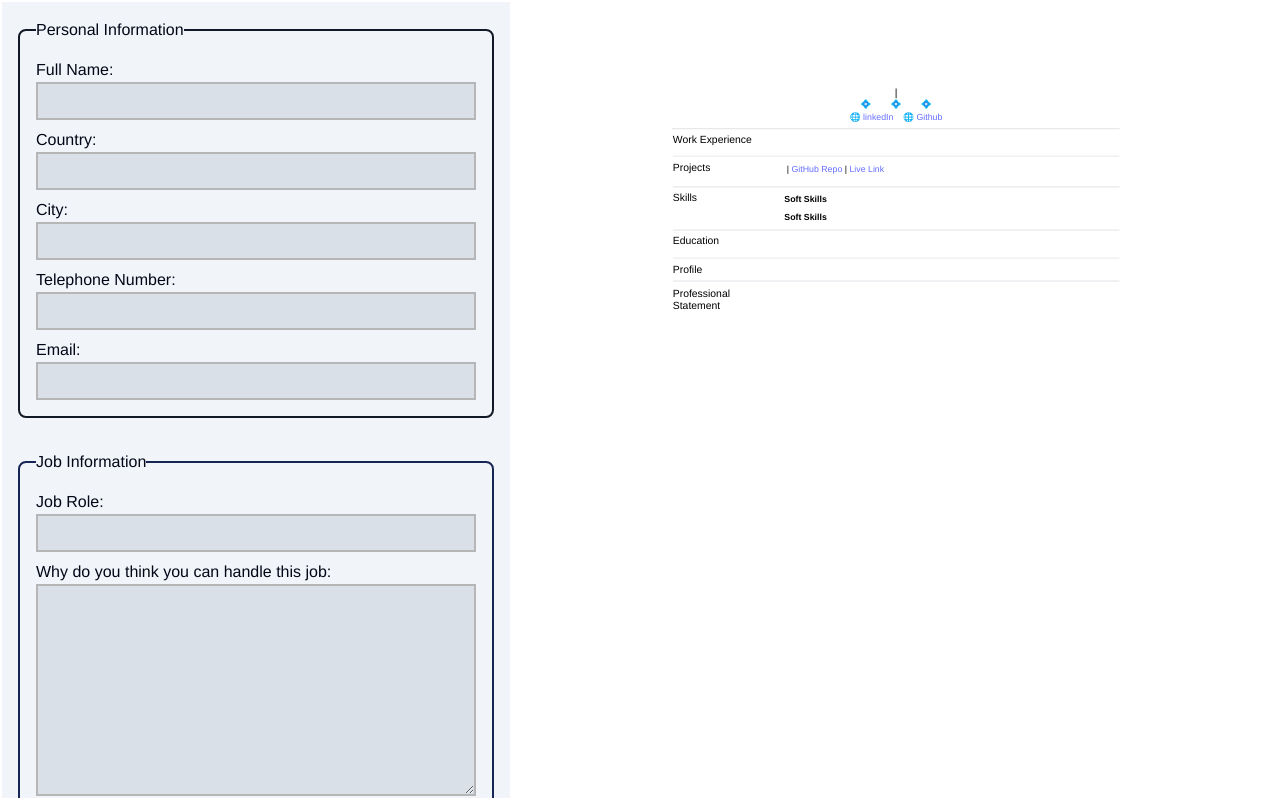
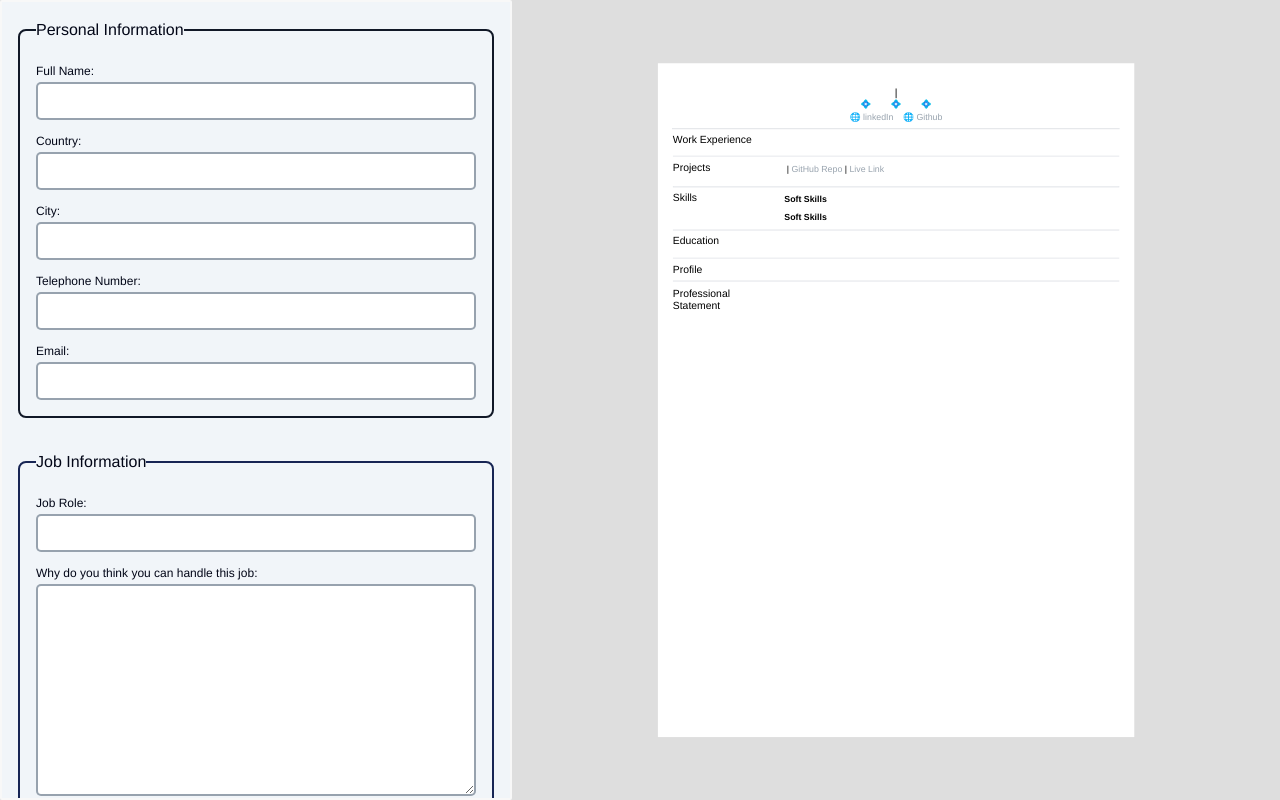
Before and after one commit to CyberWolf-1219/resume-builder, a React (Vite) app: page / in a window 1280 px wide. Built offline with nearby package versions, Linux system fonts and the light colour scheme.

Commit message:
added the cutome font & color pallet

```diff
--- a/src/index.css
+++ b/src/index.css
@@ -2,14 +2,24 @@
 @tailwind components;
 @tailwind utilities;
 
+@font-face {
+  font-family: Dosis;
+  src: url('/Dosis/Dosis-VariableFont_wght.ttf');
+}
+
 :root {
+
+  --clr-primary: hsl(0, 0%, 87%);
+  --clr-secondary: hsl(216, 18%, 16%);
+  --clr-secondary-light: hsla(210, 32%, 28%, 50%);
+  --clr-accent: hsl(0, 84%, 64%);
+
   font-family: Helvetica, Calibri, sans-serif;
   line-height: 1.5;
   font-weight: 400;
 
-  color-scheme: light dark;
-  color: rgba(255, 255, 255, 0.87);
-  background-color: #242424;
+  color: var(--clr-secondary);
+  background-color: var(--clr-primary);
 
   font-synthesis: none;
   text-rendering: optimizeLegibility;
@@ -20,12 +30,12 @@
 
 a {
   font-weight: 500;
-  color: #646cff;
+  color: var(--clr-secondary-light);
   text-decoration: inherit;
 }
 
 a:hover {
-  color: #535bf2;
+  color: var(--clr-accent);
 }
 
 body {
@@ -41,36 +51,39 @@ h1 {
   line-height: 1.1;
 }
 
+form {
+  background-color: var(--clr-secondary);
+  color: var(--clr-primary);
+}
+
+fieldset {
+  border: 2px solid var(--clr-secondary-light);
+  border-radius: 6px;
+  -webkit-border-radius: 6px;
+  -moz-border-radius: 6px;
+  -ms-border-radius: 6px;
+  -o-border-radius: 6px;
+}
+
 input,
-textarea {
+textarea,
+.item-box {
   padding: 0.5rem;
+  line-height: 80%;
+  border: 2px solid var(--clr-secondary-light);
+  border-radius: 5px;
+  -webkit-border-radius: 5px;
+  -moz-border-radius: 5px;
+  -ms-border-radius: 5px;
+  -o-border-radius: 5px;
+  color: var(--clr-secondary);
+  font-weight: 500;
+}
 
-  line-height: 80%;
-  border: 2px solid #b6b6b6;
-  background-color: hsla(210, 76%, 17%, 0.1);
+label {
+  font-size: 0.75em;
 }
 
 textarea {
   line-height: 150%;
 }
-
-label {
-  font-weight: 500;
-
-}
-
-
-@media (prefers-color-scheme: light) {
-  :root {
-    color: #213547;
-    background-color: #ffffff;
-  }
-
-  a:hover {
-    color: #747bff;
-  }
-
-  button {
-    background-color: #f9f9f9;
-  }
-}
--- a/tailwind.config.js
+++ b/tailwind.config.js
@@ -2,7 +2,14 @@
 export default {
   content: ['./index.html', './src/**/*.{js,ts,jsx,tsx}'],
   theme: {
-    extend: {},
+    extend: {
+      colors: {
+        primary: '#DDDDDD',
+        secondary: '#222831',
+        'secondary-light': '#30475E',
+        accent: '#F05454',
+      },
+    },
   },
   plugins: [],
 };
```
